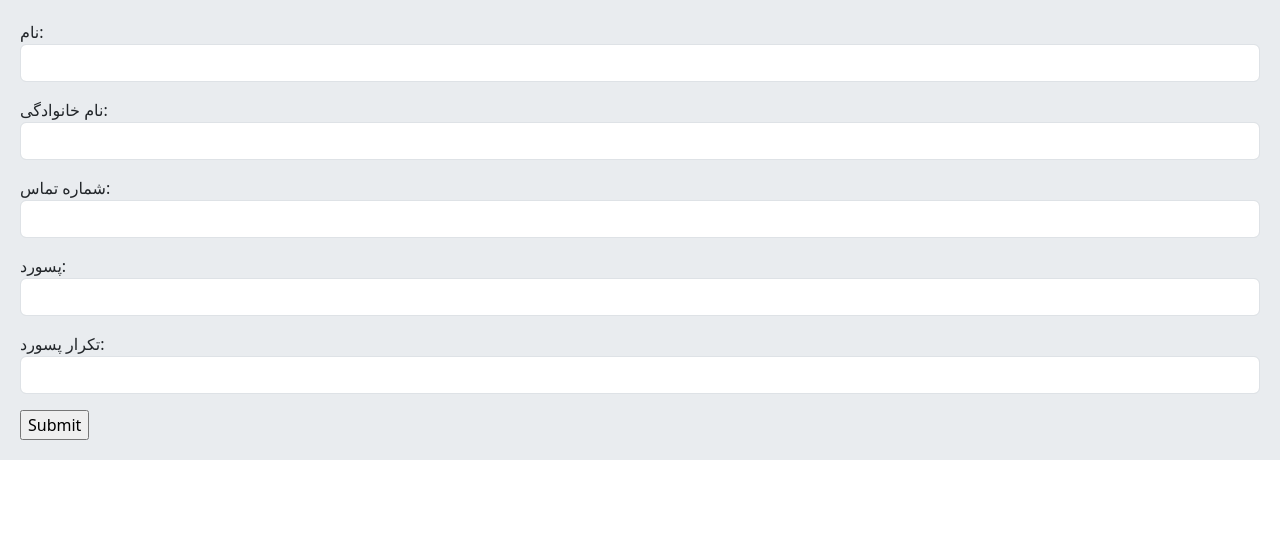
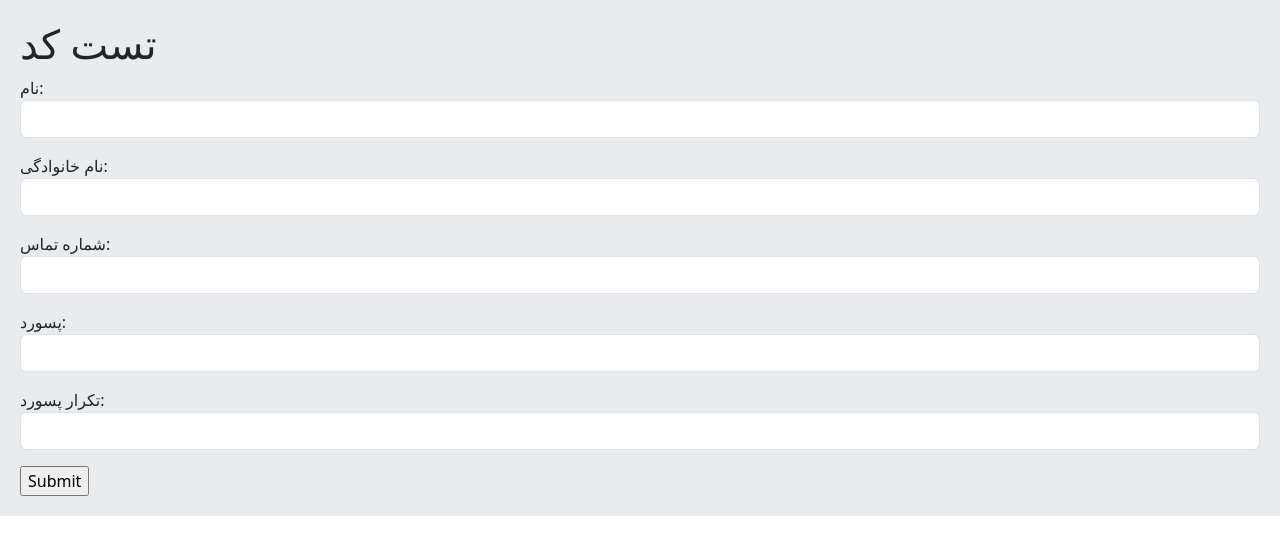
Before and after one commit to pourkahnouji/django_shop, a Django app: page /register/ in a window 1280 px wide. Shown: the top 555 px of the page. Run offline with Django 5.2, Linux system fonts and the light colour scheme.

Commit message:
testing code

```diff
--- a/account/templates/account/register.html
+++ b/account/templates/account/register.html
@@ -1,5 +1,6 @@
 {% extends 'base.html' %}
 {% block content %}
+    <h1>تست کد</h1>
 <form method="post">
     {% csrf_token %}
     {{ form.as_p }}
```
